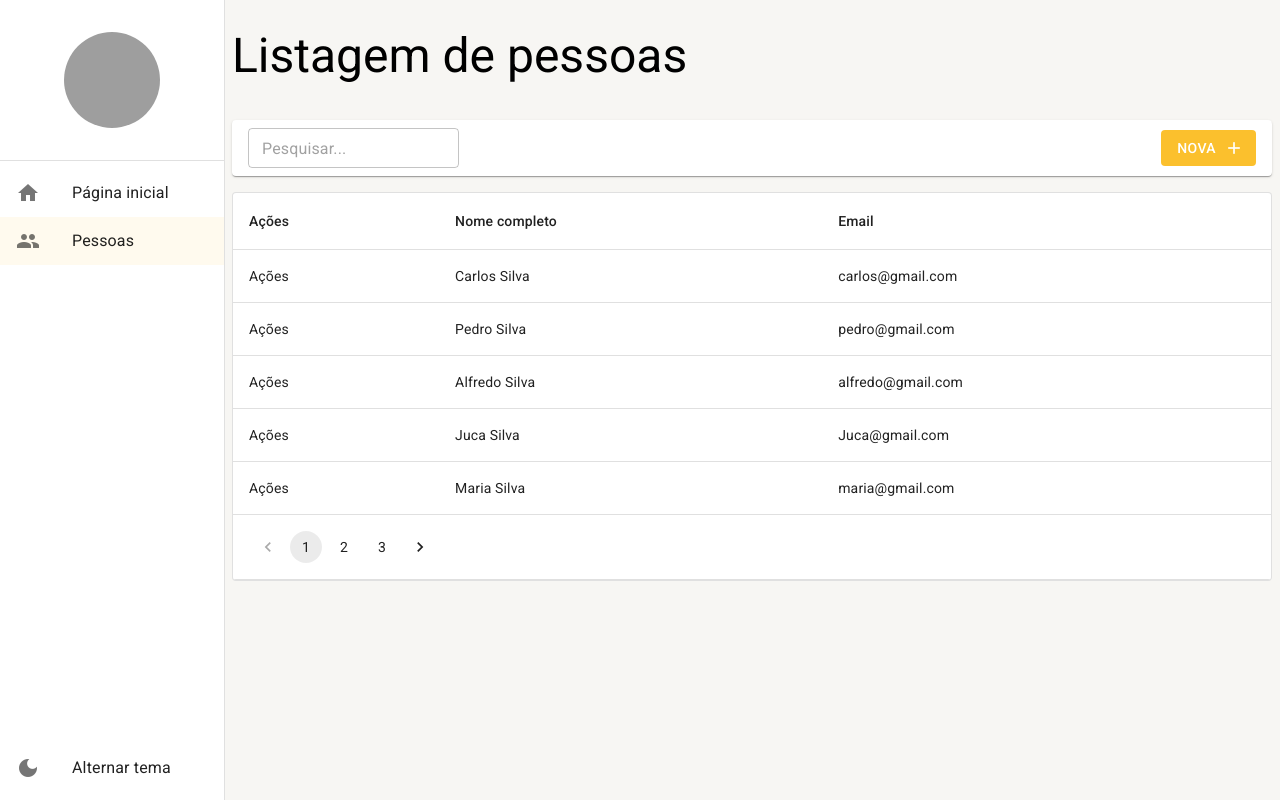
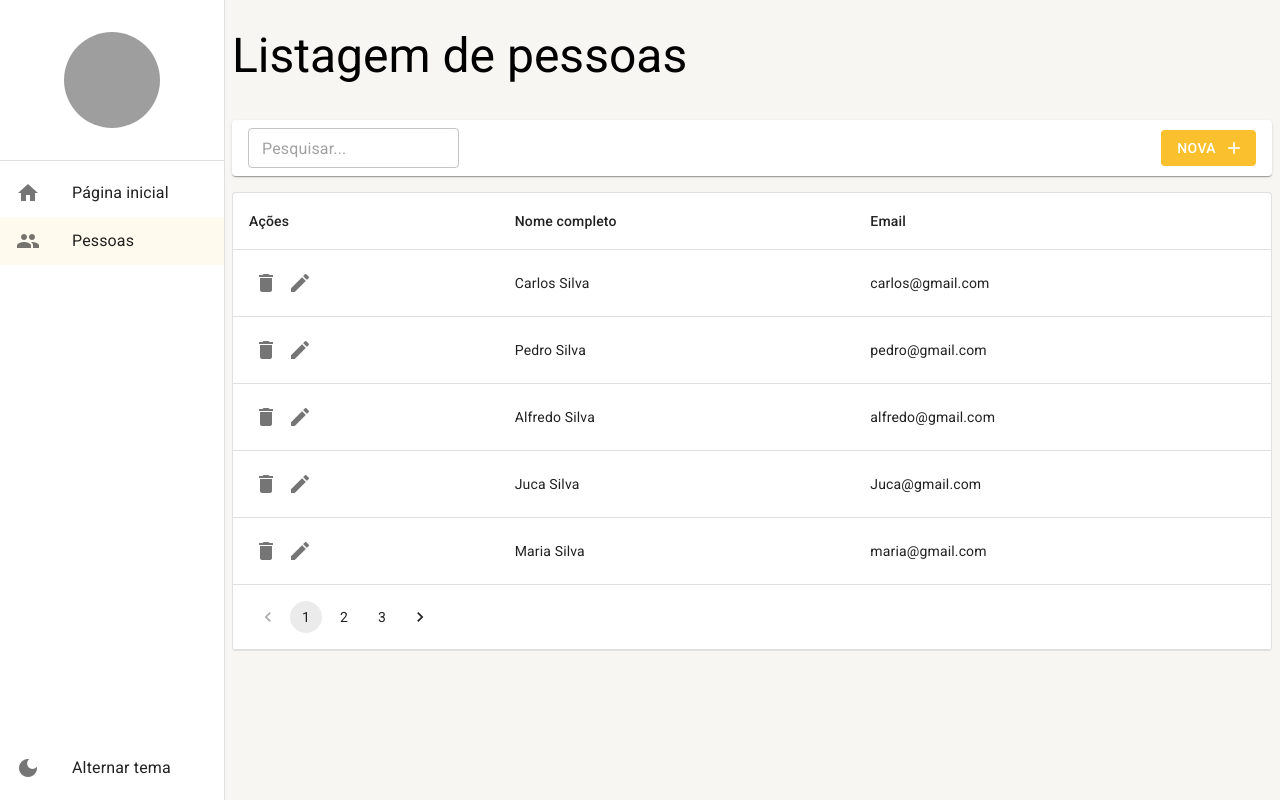
Before and after one commit to lvsouza/youtube-curso-react-materialui-typescript, a React (Create React App) app: page /pessoas in a window 1280 px wide. Built offline with nearby package versions, Linux system fonts and the light colour scheme; data requests are answered from the project's data file; grey boxes are pictures that could not be loaded.

Commit message:
feat: Adicionado ações na listagem de pessoas

```diff
--- a/src/pages/pessoas/ListagemDePessoas.tsx
+++ b/src/pages/pessoas/ListagemDePessoas.tsx
@@ -1,6 +1,6 @@
 import { useEffect, useMemo, useState } from 'react';
-import { LinearProgress, Pagination, Paper, Table, TableBody, TableCell, TableContainer, TableFooter, TableHead, TableRow } from '@mui/material';
-import { useSearchParams } from 'react-router-dom';
+import { Icon, IconButton, LinearProgress, Pagination, Paper, Table, TableBody, TableCell, TableContainer, TableFooter, TableHead, TableRow } from '@mui/material';
+import { useNavigate, useSearchParams } from 'react-router-dom';
 
 import { IListagemPessoa, PessoasService, } from '../../shared/services/api/pessoas/PessoasService';
 import { FerramentasDaListagem } from '../../shared/components';
@@ -12,6 +12,7 @@ import { Environment } from '../../shared/environment';
 export const ListagemDePessoas: React.FC = () => {
   const [searchParams, setSearchParams] = useSearchParams();
   const { debounce } = useDebounce();
+  const navigate = useNavigate();
 
   const [rows, setRows] = useState<IListagemPessoa[]>([]);
   const [isLoading, setIsLoading] = useState(true);
@@ -47,6 +48,22 @@ export const ListagemDePessoas: React.FC = () => {
     });
   }, [busca, pagina]);
 
+  const handleDelete = (id: number) => {
+    if (confirm('Realmente deseja apagar?')) {
+      PessoasService.deleteById(id)
+        .then(result => {
+          if (result instanceof Error) {
+            alert(result.message);
+          } else {
+            setRows(oldRows => [
+              ...oldRows.filter(oldRow => oldRow.id !== id),
+            ]);
+            alert('Registro apagado com sucesso!');
+          }
+        });
+    }
+  };
+
 
   return (
     <LayoutBaseDePagina
@@ -72,7 +89,14 @@ export const ListagemDePessoas: React.FC = () => {
           <TableBody>
             {rows.map(row => (
               <TableRow key={row.id}>
-                <TableCell>Ações</TableCell>
+                <TableCell>
+                  <IconButton size="small" onClick={() => handleDelete(row.id)}>
+                    <Icon>delete</Icon>
+                  </IconButton>
+                  <IconButton size="small" onClick={() => navigate(`/pessoas/detalhe/${row.id}`)}>
+                    <Icon>edit</Icon>
+                  </IconButton>
+                </TableCell>
                 <TableCell>{row.nomeCompleto}</TableCell>
                 <TableCell>{row.email}</TableCell>
               </TableRow>
--- a/src/routes/index.tsx
+++ b/src/routes/index.tsx
@@ -30,7 +30,7 @@ export const AppRoutes = () => {
       <Route path="/pagina-inicial" element={<Dashboard />} />
 
       <Route path="/pessoas" element={<ListagemDePessoas />} />
-      {/* <Route path="/pessoas/detalhe/:id" element={<Dashboard />} /> */}
+      <Route path="/pessoas/detalhe/:id" element={<p>Detalhe</p>} />
 
       <Route path="*" element={<Navigate to="/pagina-inicial" />} />
     </Routes>
```
